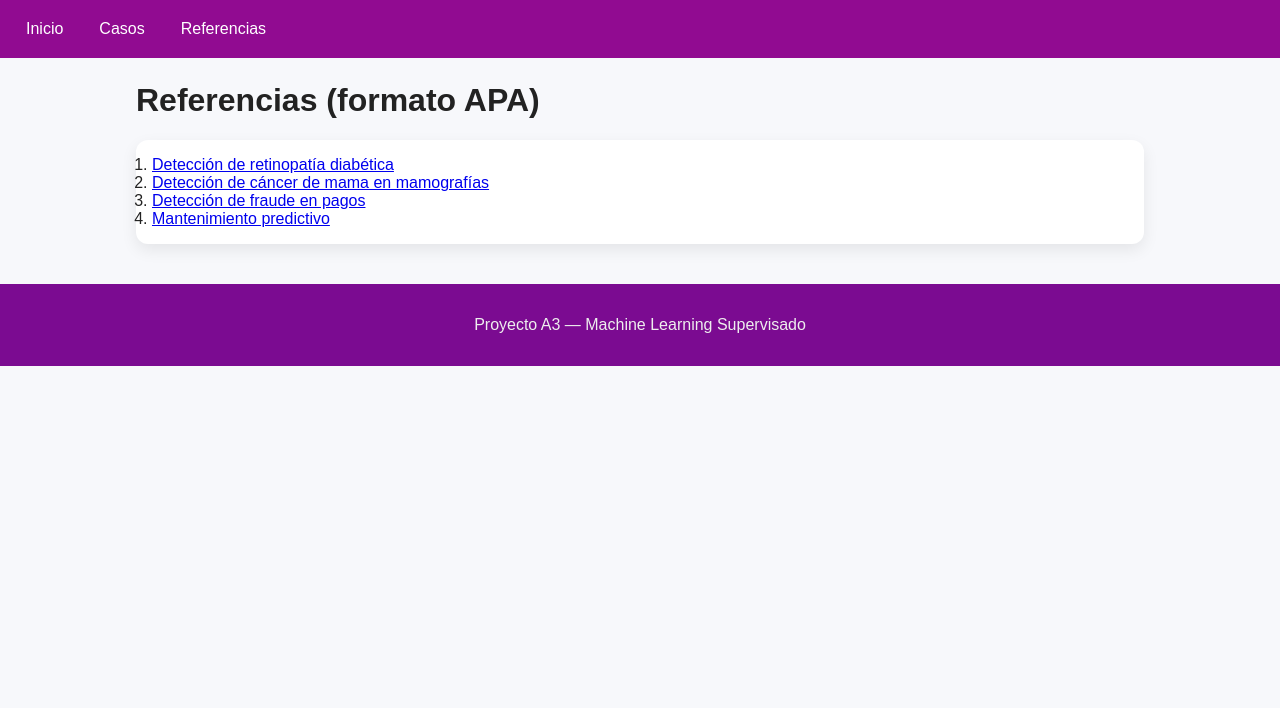
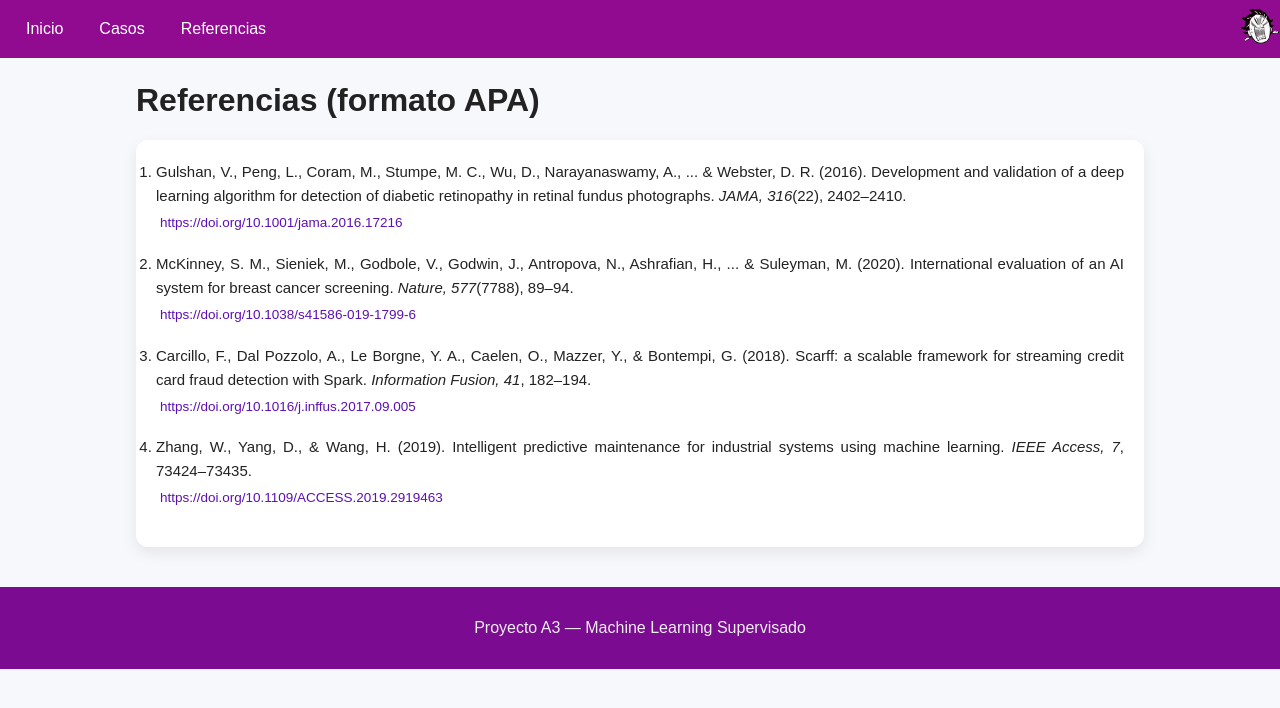
Before and after one commit to alexcdiaz123-afk/Machine_learning, a Flask app: page /referencias in a window 1280 px wide. Shown: the top 708 px of the page. Run offline with Flask 3, Linux system fonts and the light colour scheme.

Commit message:
arreglo de errores y logo
se arreglo un error en los botones de la barra y se agrego un boton con logo para enviar al menu

```diff
--- a/static/style.css
+++ b/static/style.css
@@ -26,3 +26,98 @@ body { margin: 0; font-family: Arial, Helvetica, sans-serif; background:#f7f8fb;
 
 /* Footer */
 .footer { padding: 16px; text-align: center; color:#eee; background:#7b0b91; margin-top: 40px; }
+
+/* ==== Estilos para referencias APA ==== */
+.refs {
+  background: #fff;
+  padding: 20px;
+  border-radius: 12px;
+  box-shadow: 0 6px 16px rgba(0,0,0,0.08);
+  line-height: 1.6;
+}
+
+.refs li {
+  margin-bottom: 14px;
+  text-align: justify;  /* apariencia académica */
+  font-size: 15px;
+}
+
+.refs a {
+  color: #5d10b4;         /* Azul estilo DOI */
+  font-size: 0.95em;      /* un poco más pequeño que el texto principal */
+  text-decoration: none;  /* sin subrayado inicial */
+  margin-left: 4px;
+  word-break: break-word; /* para evitar que los links largos rompan el diseño */
+}
+
+.refs a:hover {
+  text-decoration: underline;
+  color: #830d79;         /* Azul más oscuro al pasar el mouse */
+}
+
+/* ==== Arreglo para mantener visible el submenú en la barra ==== */
+.nav {
+  position: relative;
+  z-index: 1000; /* para que el menú quede encima de otros elementos */
+}
+
+.has-sub .submenu {
+  display: none;
+  position: absolute;
+  top: 100%;   /* justo debajo del botón padre */
+  left: 0;
+  background: #a517c2;
+  list-style: none;
+  padding: 8px;
+  margin: 0;
+  border-radius: 10px;
+  min-width: 260px;
+  box-shadow: 0 8px 24px rgba(0,0,0,.2);
+}
+
+.has-sub:hover .submenu,
+.has-sub .submenu:hover {
+  display: block; /* mantiene visible al pasar por el submenú */
+}
+/* ==== Estilos para referencias APA ==== */
+.refs {
+  background: #fff;
+  padding: 20px;
+  border-radius: 12px;
+  box-shadow: 0 6px 16px rgba(0,0,0,0.08);
+  line-height: 1.6;
+}
+
+.refs li {
+  margin-bottom: 18px;
+  text-align: justify;
+  font-size: 15px;
+}
+
+.refs a {
+  display: block;        /* hace que el link aparezca debajo del texto */
+  margin-top: 4px;
+  color: #5d10b4;
+  font-size: 0.9em;
+  text-decoration: none;
+  word-break: break-word;
+}
+
+.refs a:hover {
+  text-decoration: underline;
+  color: #830d79;
+}
+
+/* Asegura que menú y logo estén en extremos */
+.nav {
+  display: flex;
+  justify-content: space-between;
+  align-items: center;
+}
+
+/* Logo */
+.logo img {
+  height: 40px;   /* Ajusta el tamaño a gusto */
+  width: auto;
+  border-radius: 50%; /* opcional */
+}
--- a/templates/base.html
+++ b/templates/base.html
@@ -9,6 +9,7 @@
 <body>
   <header class="header">
     <nav class="nav">
+      <!-- Menú a la izquierda -->
       <ul class="menu">
         <li><a href="{{ url_for('home') }}">Inicio</a></li>
         <li class="has-sub">
@@ -21,6 +22,13 @@
         </li>
         <li><a href="{{ url_for('referencias') }}">Referencias</a></li>
       </ul>
+
+      <!-- Logo a la derecha -->
+      <div class="logo">
+        <a href="{{ url_for('home') }}">
+          <img src="{{ url_for('static', filename='images/logo.png') }}" alt="Logo">
+        </a>
+      </div>
     </nav>
   </header>
 
--- a/templates/referencias.html
+++ b/templates/referencias.html
@@ -4,8 +4,29 @@
   <h1>Referencias (formato APA)</h1>
 
   <ol class="refs">
-    {% for r in referencias %}
-      <li>{{ r|safe  }}</li>
-    {% endfor %}
+    <li>
+      Gulshan, V., Peng, L., Coram, M., Stumpe, M. C., Wu, D., Narayanaswamy, A., ... & Webster, D. R. (2016).
+      Development and validation of a deep learning algorithm for detection of diabetic retinopathy in retinal fundus photographs.
+      <i>JAMA, 316</i>(22), 2402–2410.
+      <a href="https://doi.org/10.1001/jama.2016.17216" target="_blank">https://doi.org/10.1001/jama.2016.17216</a>
+    </li>
+    <li>
+      McKinney, S. M., Sieniek, M., Godbole, V., Godwin, J., Antropova, N., Ashrafian, H., ... & Suleyman, M. (2020).
+      International evaluation of an AI system for breast cancer screening.
+      <i>Nature, 577</i>(7788), 89–94.
+      <a href="https://doi.org/10.1038/s41586-019-1799-6" target="_blank">https://doi.org/10.1038/s41586-019-1799-6</a>
+    </li>
+    <li>
+      Carcillo, F., Dal Pozzolo, A., Le Borgne, Y. A., Caelen, O., Mazzer, Y., & Bontempi, G. (2018).
+      Scarff: a scalable framework for streaming credit card fraud detection with Spark.
+      <i>Information Fusion, 41</i>, 182–194.
+      <a href="https://doi.org/10.1016/j.inffus.2017.09.005" target="_blank">https://doi.org/10.1016/j.inffus.2017.09.005</a>
+    </li>
+    <li>
+      Zhang, W., Yang, D., & Wang, H. (2019).
+      Intelligent predictive maintenance for industrial systems using machine learning.
+      <i>IEEE Access, 7</i>, 73424–73435.
+      <a href="https://doi.org/10.1109/ACCESS.2019.2919463" target="_blank">https://doi.org/10.1109/ACCESS.2019.2919463</a>
+    </li>
   </ol>
 {% endblock %}
```
Also changed, not shown: static/images/Logo.png (added).
